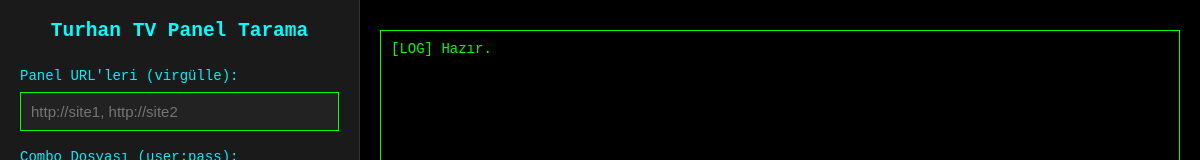
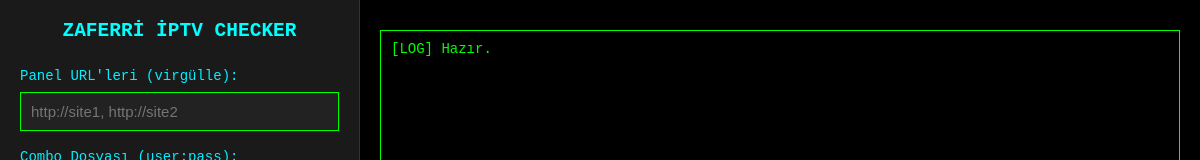
Before and after one commit to zafermurat/-ptv-Checker, an Electron app: page index.html in a window 1200 px wide. Shown: the top 160 px of the page. Drawn offline with Linux system fonts and the light colour scheme.

Commit message:
Update title and heading for IPTV Checker

```diff
--- a/index.html
+++ b/index.html
@@ -3,7 +3,7 @@
 <head>
   <meta charset="UTF-8" />
   <meta name="viewport" content="width=device-width, initial-scale=1" />
-  <title>Turhan TV Panel Tarama - PC</title>
+  <title> ZAFERİ İPTV CHECKER - PC</title>
   <style>
     * {
       box-sizing: border-box;
@@ -99,7 +99,7 @@
 <body>
   <div class="container">
     <div class="left">
-      <h2>Turhan TV Panel Tarama</h2>
+      <h2>ZAFERRİ İPTV CHECKER</h2>
       <label>Panel URL'leri (virgülle):</label>
       <input type="text" id="panelUrl" placeholder="http://site1, http://site2">
       <label>Combo Dosyası (user:pass):</label>
```
